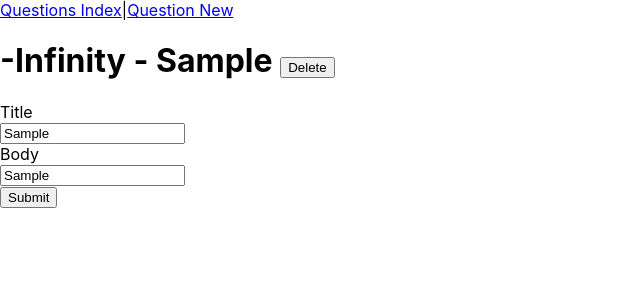
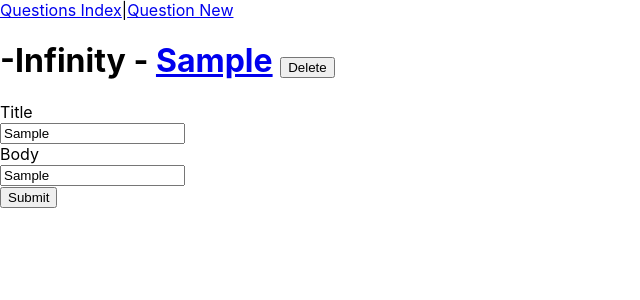
Before and after one commit to CodeCoreYVR/class_demos_bootcamp_aug_2021, a React (Create React App) app in the folder react_basics/react-awesome-answers/: page /questions in a window 1280 px wide. Both pictures are taken after typing "Sample", "Sample" into the empty fields and a click on the input "Submit". Shown: the top 300 px of the page, without its empty margins (0-640 px from the left). Built offline with nearby package versions, Linux system fonts and the light colour scheme; no server answers.

Commit message:
Add Link to questions on QuestionIndexPage to navigate to show page

```diff
--- a/react_basics/react-awesome-answers/src/components/QuestionIndexPage.js
+++ b/react_basics/react-awesome-answers/src/components/QuestionIndexPage.js
@@ -1,7 +1,8 @@
 import React, { Component } from 'react';
 // import questionIndexData from '../mock_data/questionIndexData';
-import NewQuestionForm from './NewQuestionForm'
-import { Question } from '../requests'
+import NewQuestionForm from './NewQuestionForm';
+import { Question } from '../requests';
+import { Link } from 'react-router-dom'
 
 class QuestionIndexPage extends Component {
     constructor(props) {
@@ -72,7 +73,7 @@ class QuestionIndexPage extends Component {
             <div>
                 {this.state.questions.map((e) => {
                     return (
-                        <h1 key={e.id}>{e.id} - {e.title} <button onClick={() => this.deleteQuestion(e.id)}>Delete</button> </h1>
+                        <h1 key={e.id}>{e.id} - <Link to={`/questions/${e.id}`}>{e.title}</Link> <button onClick={() => this.deleteQuestion(e.id)}>Delete</button> </h1>
                     )
                 })}
                 <NewQuestionForm createQuestion={this.createQuestion} />
```
